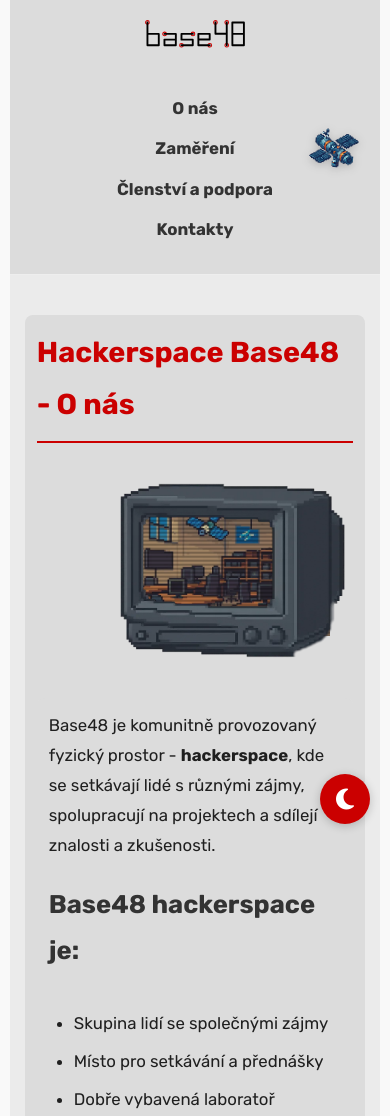
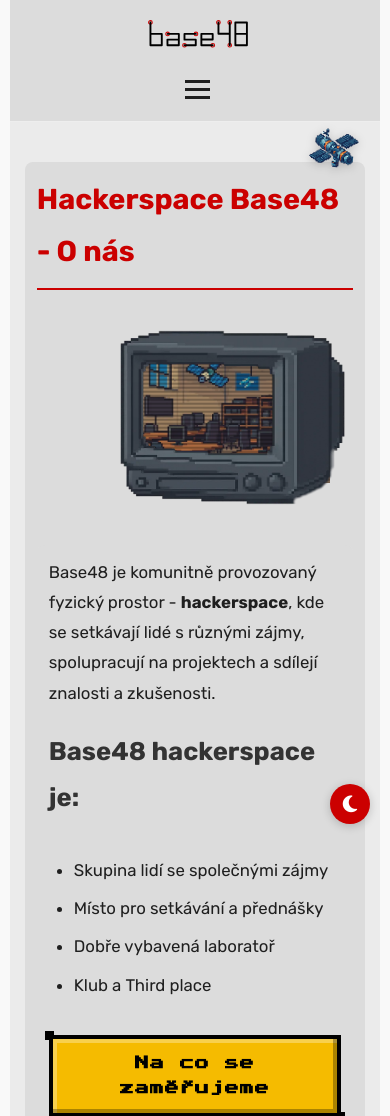
Before and after one commit to Thebys/base48, a PHP site: page / in a window 390 px wide. Shown: the top 1116 px of the page. Run offline with PHP 8.4, Linux system fonts and the light colour scheme.

Commit message:
Implement responsive navigation with hamburger menu; add scroll-to-top button functionality and refine fixed action button styles for better visibility and usability. Update CSS for improved layout and transitions.

```diff
--- a/css/components.css
+++ b/css/components.css
@@ -1,31 +1,60 @@
 /* Component styles */
 
-/* Theme toggler styles */
-.theme-toggle {
+/* Common styles for fixed action buttons (Theme toggle, Scroll-to-top) */
+.fixed-action-button {
     position: fixed;
     bottom: 20px;
-    right: 20px;
-    z-index: 1000;
-    background: var(--primary-color);
-    color: white;
     border: none;
     border-radius: 50%;
-    width: 50px;
-    height: 50px;
+    width: 40px;  /* Standardized size */
+    height: 40px; /* Standardized size */
     cursor: pointer;
-    display: flex;
+    display: none; /* Hide by default, JS/Specific rules will show */
     justify-content: center;
     align-items: center;
     box-shadow: 0 2px 10px rgba(0, 0, 0, 0.2);
-    transition: transform 0.3s ease;
+    transition: transform 0.3s ease, opacity 0.3s ease-in-out, visibility 0.3s ease-in-out;
+    z-index: 1000;
 }
 
-.theme-toggle:hover {
+.fixed-action-button:hover {
     transform: scale(1.1);
 }
 
-.theme-toggle i {
-    font-size: 24px;
+.fixed-action-button i {
+    font-size: 1.2rem; /* Standardized icon size */
+}
+
+/* Theme toggler specific styles */
+.theme-toggle {
+    /* Inherits from .fixed-action-button */
+    display: flex; /* Override display: none from common class */
+    right: 20px; /* Closer to edge */
+    background: var(--primary-color);
+    color: white;
+    z-index: 1001; /* Slightly higher than scroll button if needed */
+}
+
+/* Scroll-to-top specific styles - Moved from responsive.css */
+.scroll-to-top {
+    /* Inherits from .fixed-action-button */
+    /* display: none; is handled by common class + JS */
+    right: 70px; /* Further from edge */
+    background-color: var(--gold-color); /* Using accent color for differentiation */
+    color: var(--background-color);
+    opacity: 0;
+    visibility: hidden;
+    /* z-index is inherited */
+}
+
+.scroll-to-top.visible {
+    opacity: 0.8;
+    visibility: visible;
+}
+
+.scroll-to-top:hover {
+    opacity: 1;
+    /* transform: scale(1.1); is inherited */
 }
 
 /* Pixel Art CTA Buttons */
--- a/css/responsive.css
+++ b/css/responsive.css
@@ -1,4 +1,57 @@
 /* Responsive styles and media queries */
+
+/* Hamburger Menu Styles */
+.hamburger-menu {
+    display: none; /* Hidden by default, shown on mobile */
+    background: none;
+    border: none;
+    cursor: pointer;
+    padding: 10px;
+    z-index: 1001; /* Ensure it's above other elements */
+}
+
+.hamburger-icon {
+    display: block;
+    width: 25px;
+    height: 3px;
+    background-color: var(--text-color);
+    position: relative;
+    transition: background-color 0.3s ease;
+}
+
+.hamburger-icon::before,
+.hamburger-icon::after {
+    content: '';
+    position: absolute;
+    width: 100%;
+    height: 3px;
+    background-color: var(--text-color);
+    left: 0;
+    transition: transform 0.3s ease, top 0.3s ease;
+}
+
+.hamburger-icon::before {
+    top: -8px;
+}
+
+.hamburger-icon::after {
+    top: 8px;
+}
+
+/* Active state for hamburger (cross icon) */
+.hamburger-menu[aria-expanded="true"] .hamburger-icon {
+    background-color: transparent; /* Hide middle line */
+}
+
+.hamburger-menu[aria-expanded="true"] .hamburger-icon::before {
+    top: 0;
+    transform: rotate(45deg);
+}
+
+.hamburger-menu[aria-expanded="true"] .hamburger-icon::after {
+    top: 0;
+    transform: rotate(-45deg);
+}
 
 /* Responsive header for larger screens */
 @media (min-width: 768px) {
@@ -151,6 +204,58 @@
         font-size: 0.7rem;
         padding: 15px;
     }
+
+    header {
+        justify-content: space-between; /* Align logo left, button right */
+        padding-right: 15px; /* Add some padding for the button */
+    }
+
+    .hamburger-menu {
+        display: block; /* Show hamburger on mobile */
+    }
+
+    .nav-wrapper {
+        display: none; /* Hide nav wrapper by default on mobile */
+        position: absolute;
+        top: 60px; /* Adjust based on header height */
+        left: 0;
+        right: 0;
+        background-color: var(--background-color);
+        padding: 20px;
+        box-shadow: 0 4px 8px rgba(0, 0, 0, 0.1);
+        z-index: 1000;
+    }
+
+    .nav-wrapper.is-active {
+        display: block; /* Show when active */
+    }
+
+    header nav ul {
+        flex-direction: column; /* Stack nav items vertically */
+        align-items: center;
+    }
+
+    header nav ul li {
+        margin: 10px 0; /* Add vertical spacing */
+    }
+}
+
+@media (min-width: 769px) {
+    .nav-wrapper {
+        display: block !important; /* Ensure nav is always visible on desktop */
+        position: static; /* Reset positioning */
+        background-color: transparent;
+        padding: 0;
+        box-shadow: none;
+    }
+
+    header nav ul {
+        flex-direction: row; /* Restore horizontal layout */
+    }
+
+     header nav ul li {
+        margin: 0 15px; /* Restore horizontal spacing */
+    }
 }
 
 /* Adjustments for very small screens */
--- a/js/main.js
+++ b/js/main.js
@@ -50,13 +50,26 @@ document.addEventListener('DOMContentLoaded', function () {
         }
     });
 
-    // Smooth scrolling for all anchor links (not just from nav)
-    const allAnchorLinks = document.querySelectorAll('a[href^="#"]:not([href="#"])');
+    // Smooth scrolling for anchor links pointing to the current page
+    const allAnchorLinks = document.querySelectorAll('a[href*="#"]:not([href="#"])');
 
     function smoothScrollToAnchor(e) {
-        e.preventDefault();
+        const targetHref = this.href; // Get full URL (e.g., http://.../#id)
+        const currentHref = window.location.href; // Get current full URL
 
-        const targetId = this.getAttribute('href');
+        // Basic check: Compare the part of the URL before the hash
+        const targetPath = targetHref.split('#')[0];
+        const currentPath = currentHref.split('#')[0];
+
+        // Only proceed if the link points to the current page path
+        if (targetPath === currentPath || targetPath === '') { // '' handles href="#id"
+            e.preventDefault(); // Only prevent default for same-page links
+
+            const targetId = this.hash; // Gets the # part (e.g., #clenstvi)
+            if (!targetId) {
+                return; // Exit if hash is somehow empty
+            }
+
             const targetElement = document.querySelector(targetId);
 
             if (targetElement) {
@@ -71,6 +84,10 @@ document.addEventListener('DOMContentLoaded', function () {
 
                 // Use a custom smooth scroll implementation for better control
                 smoothScrollTo(targetPosition, 800);
+            } else {
+            }
+        } else {
+            // Let the browser handle navigation to a different page
         }
     }
 
@@ -112,15 +129,7 @@ document.addEventListener('DOMContentLoaded', function () {
     // Satellite popup functionality
     const satellite = document.querySelector('.satellite-sprite');
     const satellitePopup = document.getElementById('satellite-popup');
-    const overlay = document.getElementById('satellite-overlay');
     const closePopup = document.querySelector('.close-popup');
-
-    console.log('Satellite elements:', {
-        satellite: satellite,
-        popup: satellitePopup,
-        overlay: overlay,
-        closeBtn: closePopup
-    });
 
     // Show popup when satellite is clicked
     if (satellite && satellitePopup) {
@@ -197,7 +206,6 @@ document.addEventListener('DOMContentLoaded', function () {
         }
 
         satellite.addEventListener('click', function (e) {
-            console.log('Satellite clicked!');
             satellitePopup.classList.add('show');
 
             // Attach popup to satellite
@@ -212,7 +220,6 @@ document.addEventListener('DOMContentLoaded', function () {
 
         // Close popup when close button is clicked
         closePopup.addEventListener('click', function (e) {
-            console.log('Close button clicked!');
             satellitePopup.classList.remove('show');
 
             // Resume satellite animation and size updates
@@ -227,7 +234,6 @@ document.addEventListener('DOMContentLoaded', function () {
             if (satellitePopup.classList.contains('show') &&
                 !satellitePopup.contains(e.target) &&
                 e.target !== satellite) {
-                console.log('Document clicked - closing popup');
                 satellitePopup.classList.remove('show');
 
                 // Resume satellite animation and size updates
@@ -239,7 +245,6 @@ document.addEventListener('DOMContentLoaded', function () {
         // Close popup when ESC key is pressed
         document.addEventListener('keydown', function (e) {
             if (e.key === 'Escape' && satellitePopup.classList.contains('show')) {
-                console.log('ESC key pressed!');
                 satellitePopup.classList.remove('show');
 
                 // Resume satellite animation and size updates
@@ -251,7 +256,6 @@ document.addEventListener('DOMContentLoaded', function () {
         // Add alternate way to trigger popup for testing
         document.addEventListener('keydown', function (e) {
             if (e.key === 's' && !satellitePopup.classList.contains('show')) {
-                console.log('S key pressed - showing popup!');
                 satellitePopup.classList.add('show');
 
                 // Attach popup to satellite
@@ -269,6 +273,67 @@ document.addEventListener('DOMContentLoaded', function () {
         });
     }
 
-    // Simple console message
-    console.log('Base48 hackerspace website loaded successfully!');
+    // Scroll to Top Button Logic
+    const scrollToTopButton = document.getElementById('scroll-to-top');
+    const scrollThreshold = 200; // Pixels scrolled before button appears
+
+    if (scrollToTopButton) {
+
+        // Show/hide button based on scroll position (Simplified)
+        window.addEventListener('scroll', () => {
+            const isBelowThreshold = window.scrollY > scrollThreshold;
+
+            if (isBelowThreshold) {
+                scrollToTopButton.style.display = 'flex'; // Use flex to center icon
+                scrollToTopButton.style.opacity = '0.8';
+                scrollToTopButton.style.visibility = 'visible';
+            } else {
+                // Rely on default display:none from CSS, just control opacity/visibility for transition
+                scrollToTopButton.style.opacity = '0';
+                scrollToTopButton.style.visibility = 'hidden';
+                 // Optional: Set display back to none after transition if needed, but might not be necessary
+                 // setTimeout(() => { scrollToTopButton.style.display = 'none'; }, 300);
+            }
         });
+
+        // Scroll to top on click
+        scrollToTopButton.addEventListener('click', () => {
+            smoothScrollTo(0, 800); // Use existing smooth scroll function
+        });
+    }
+
+
+    // Hamburger Menu Toggle
+    const hamburgerButton = document.querySelector('.hamburger-menu');
+    const navWrapper = document.getElementById('main-nav');
+
+    if (hamburgerButton && navWrapper) {
+        hamburgerButton.addEventListener('click', () => {
+            const isExpanded = hamburgerButton.getAttribute('aria-expanded') === 'true';
+            hamburgerButton.setAttribute('aria-expanded', !isExpanded);
+            navWrapper.classList.toggle('is-active');
+            // Optional: Toggle body class to prevent scrolling when menu is open
+            // document.body.classList.toggle('no-scroll', !isExpanded);
+        });
+
+        // Optional: Close menu when clicking outside of it
+        document.addEventListener('click', (event) => {
+            if (!navWrapper.contains(event.target) && !hamburgerButton.contains(event.target) && navWrapper.classList.contains('is-active')) {
+                 hamburgerButton.setAttribute('aria-expanded', 'false');
+                 navWrapper.classList.remove('is-active');
+                 // document.body.classList.remove('no-scroll');
+            }
+        });
+
+        // Optional: Close menu when a nav link is clicked
+        navWrapper.querySelectorAll('a').forEach(link => {
+            link.addEventListener('click', () => {
+                if (navWrapper.classList.contains('is-active')) {
+                    hamburgerButton.setAttribute('aria-expanded', 'false');
+                    navWrapper.classList.remove('is-active');
+                    // document.body.classList.remove('no-scroll');
+                }
+            });
+        });
+    }
+});
--- a/templates/footer.php
+++ b/templates/footer.php
@@ -27,6 +27,11 @@
     </div>
 </footer>
 
+<!-- Scroll to Top Button -->
+<button id="scroll-to-top" class="scroll-to-top fixed-action-button js-only" title="Nahoru">
+    <i class="fas fa-arrow-up"></i>
+</button>
+
 <script src="/js/main.js"></script>
 </body>
 
--- a/templates/header.php
+++ b/templates/header.php
@@ -33,6 +33,10 @@ $theme = $_COOKIE['theme'] ?? (isset($_SERVER['HTTP_SEC_CH_PREFERS_COLOR_SCHEME'
              <!-- Hide H1 visually but keep for SEO/Accessibility -->
             <h1 style="position: absolute; width: 1px; height: 1px; margin: -1px; padding: 0; overflow: hidden; clip: rect(0, 0, 0, 0); border: 0;">Base48 - Brněnský hackerspace</h1>
         </div>
+        <button class="hamburger-menu" aria-label="Toggle menu" aria-expanded="false" aria-controls="main-nav">
+            <span class="hamburger-icon"></span>
+        </button>
+        <div class="nav-wrapper" id="main-nav">
             <nav>
                 <ul>
                     <li><a href="/#herobox">O nás</a></li>
@@ -41,10 +45,11 @@ $theme = $_COOKIE['theme'] ?? (isset($_SERVER['HTTP_SEC_CH_PREFERS_COLOR_SCHEME'
                     <li><a href="/#kontakt">Kontakty</a></li>
                 </ul>
             </nav>
+        </div>
     </header>
 
     <!-- Theme toggle button -->
-    <button class="theme-toggle js-only" aria-label="Přepnout téma" title="Přepnout téma">
+    <button class="theme-toggle fixed-action-button js-only" aria-label="Přepnout téma" title="Přepnout téma">
         <i class="fas <?php echo $theme === 'dark' ? 'fa-sun' : 'fa-moon'; ?>"></i>
     </button>
 
```
Lines whose indentation alone changed are shown as unchanged.
